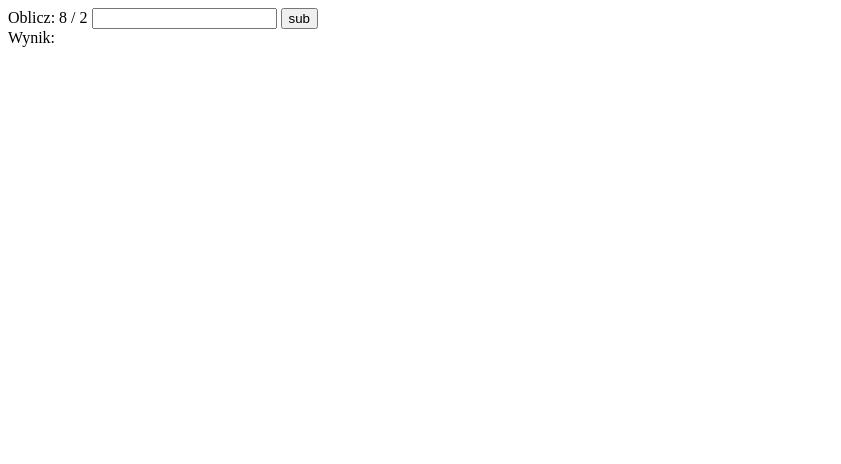
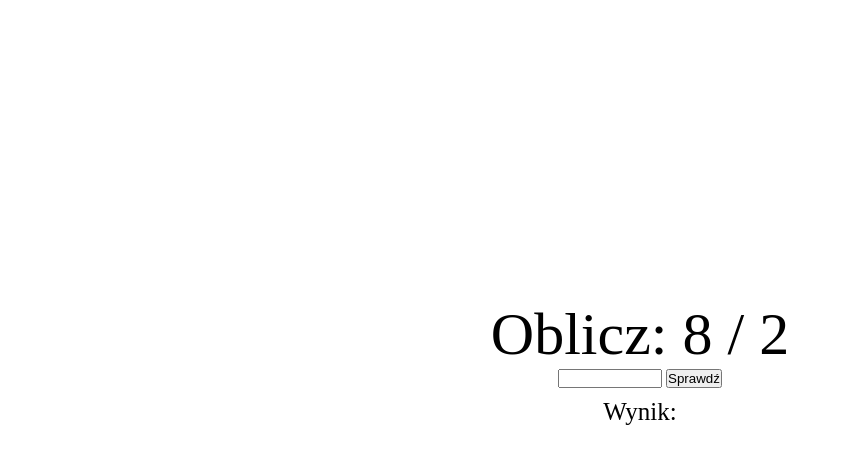
Before and after one commit to Mandzioha/BrainAge-HTML-JS, a plain HTML site: page index.html in a window 1280 px wide. Shown: the whole page, without its empty margins (0-841 px from the left). Drawn offline with Linux system fonts and the light colour scheme.

Commit message:
Fast & Dirty CSS

```diff
--- a/index.html
+++ b/index.html
@@ -4,6 +4,7 @@
     <meta charset="UTF-8">
     <meta name="viewport" content="width=device-width, initial-scale=1.0">
     <title>Document</title>
+    <link rel="stylesheet" href="style/style.css">
 </head>
 <body>
     <div class="wrap">
@@ -11,9 +12,9 @@
     </div>
     <template id="template">
         <div class="input">
-            <span class="text"></span>
+            <span class="text"></span><br>
             <input type="number" name="num" id="num">
-            <button class="sub">sub</button>
+            <button class="sub">Sprawdź</button>
             <div class="quest">Wynik: </div>
         </div>
     </template>
--- /dev/null
+++ b/style/style.css
@@ -0,0 +1,26 @@
+*{
+    margin: 0;
+    padding: 0;
+}
+body{
+    width: 100%;
+    height: 100%;
+}
+.wrap{
+    display: flex;
+    justify-content: center;
+    align-items: center;
+    text-align: center;
+    margin-top: 300px;
+}
+.quest{
+    justify-content: center;
+    margin: 10px;
+    font-size: 25px;
+}
+input#num{
+    width: 100px;
+}
+span.text{
+    font-size: 60px;
+}
```
